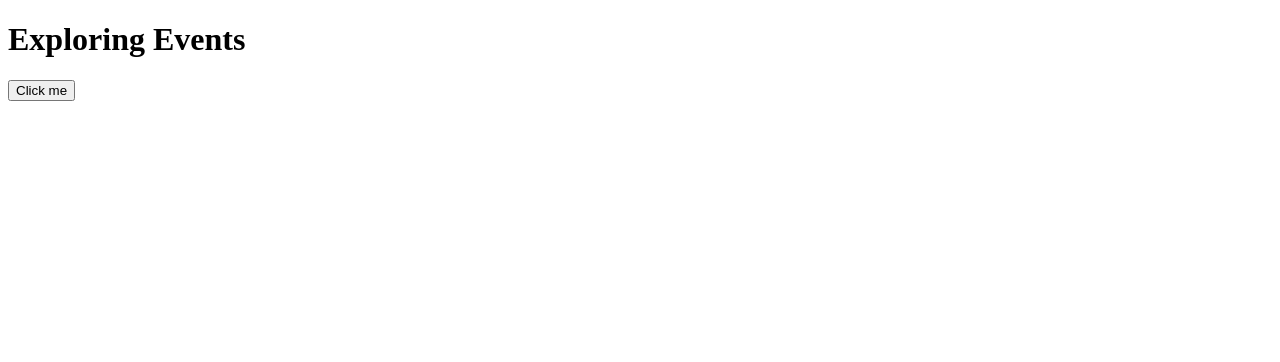
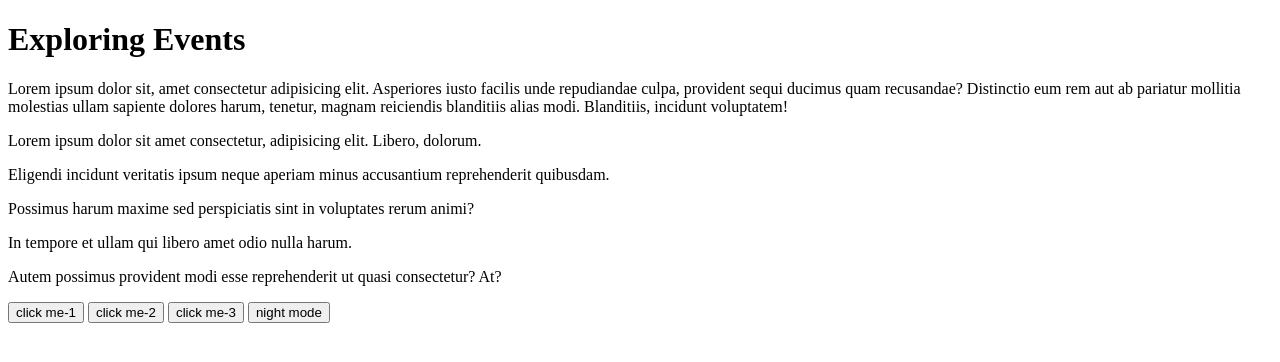
Before and after one commit to Hasib787/dom-events, a plain HTML site: page events.html in a window 1280 px wide. Drawn offline with Linux system fonts and the light colour scheme.

Commit message:
some changes are ocker

```diff
--- a/events.html
+++ b/events.html
@@ -6,12 +6,28 @@
     <title>Event Management</title>
 </head>
 <body>
-    <h1 onclick="handleClick()">Exploring Events</h1>
-    <button onmouseout="handleClick()">Click me</button>
+    <h1>Exploring Events</h1>
+    <p>Lorem ipsum dolor sit, amet consectetur adipisicing elit. Asperiores iusto facilis unde repudiandae culpa, provident sequi ducimus quam recusandae? Distinctio eum rem aut ab pariatur mollitia molestias ullam sapiente dolores harum, tenetur, magnam reiciendis blanditiis alias modi. Blanditiis, incidunt voluptatem!</p>
+    <p>Lorem ipsum dolor sit amet consectetur, adipisicing elit. Libero, dolorum.</p>
+    <p>Eligendi incidunt veritatis ipsum neque aperiam minus accusantium reprehenderit quibusdam.</p>
+    <p>Possimus harum maxime sed perspiciatis sint in voluptates rerum animi?</p>
+    <p>In tempore et ullam qui libero amet odio nulla harum.</p>
+    <p>Autem possimus provident modi esse reprehenderit ut quasi consectetur? At?</p>
+    <button>click me-1</button>
+    <button id="second">click me-2</button>
+    <button>click me-3</button>
+    <button id="last">night mode</button>
     <script>
+        document.getElementById('last').addEventListener('click',function(){
+            document.body.style.color='white';
+        });
         function handleClick(){
-            console.log('Someone is here');
+            document.body.style.backgroundColor='black';
         }
+        const secondButton=document.getElementById('second');
+
+        secondButton.addEventListener('click', handleClick);
+        // secondButton.onclick=handleClick;
     </script>
 </body>
 </html>
```
